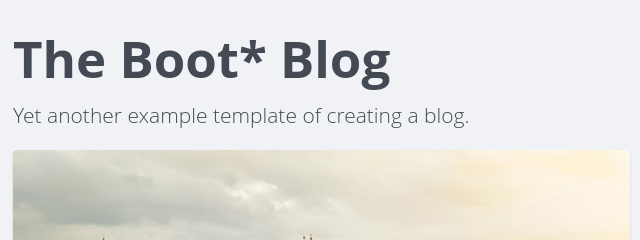
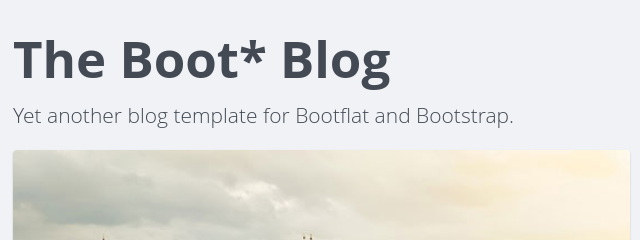
Before and after one commit to Starefossen/bootflat, a plain HTML site: page index.html in a window 1280 px wide. Shown: the top 240 px of the page, 157-797 px from the left. Drawn offline with Linux system fonts and the light colour scheme.

Commit message:
Update index tagline

```diff
--- a/index.html
+++ b/index.html
@@ -8,7 +8,7 @@
     <meta name="author" content="">
     <!-- <link rel="shortcut icon" href="../../assets/ico/favicon.ico"> -->
 
-    <title>Blog Template for Boot*</title>
+    <title>The Boot* Blog</title>
 
     <link href="css/bootstrap.min.css" rel="stylesheet">
     <link href="css/bootflat.min.css" rel="stylesheet">
@@ -27,8 +27,8 @@
 
       <div class="blog-header">
         <h1 class="blog-title">The Boot* Blog</h1>
-        <p class="lead blog-description">Yet another example template of
-        creating a blog.</p>
+        <p class="lead blog-description">Yet another blog template for Bootflat
+        and Bootstrap.</p>
       </div>
 
       <div class="row">
```
